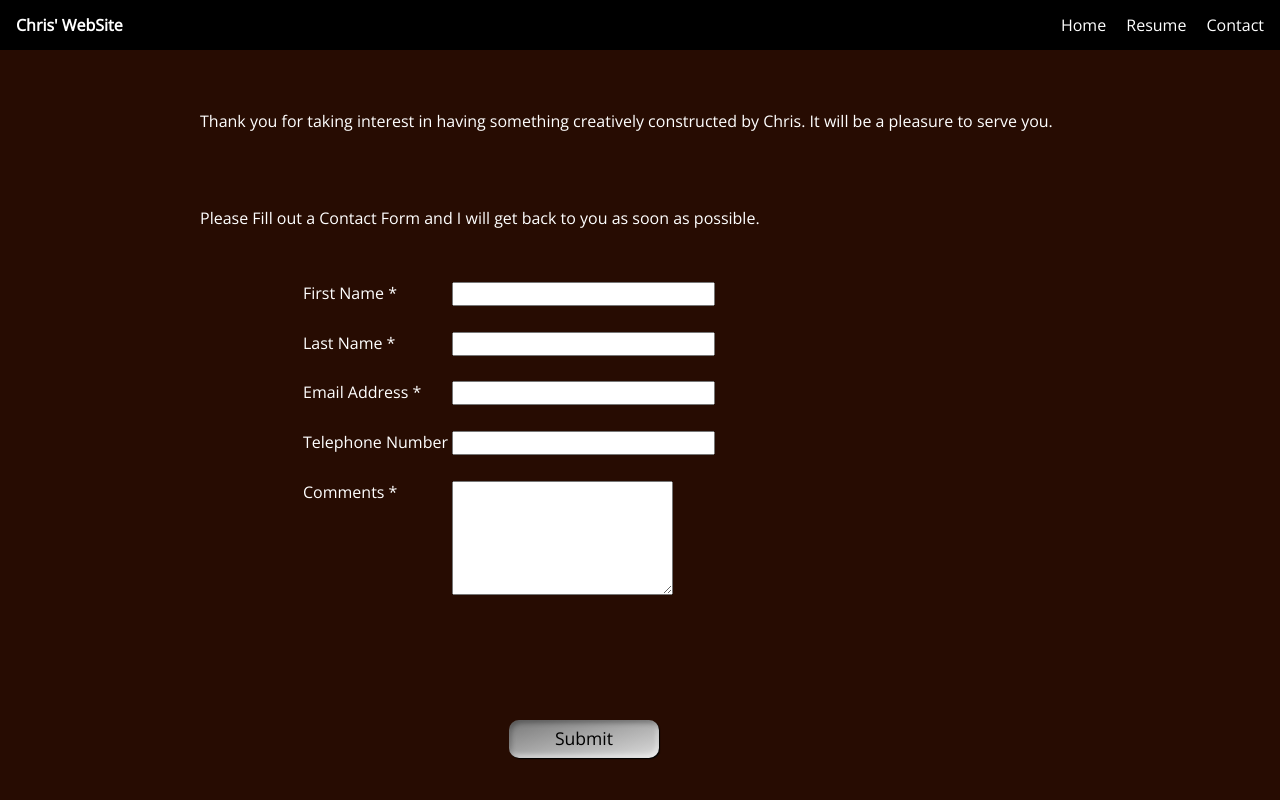
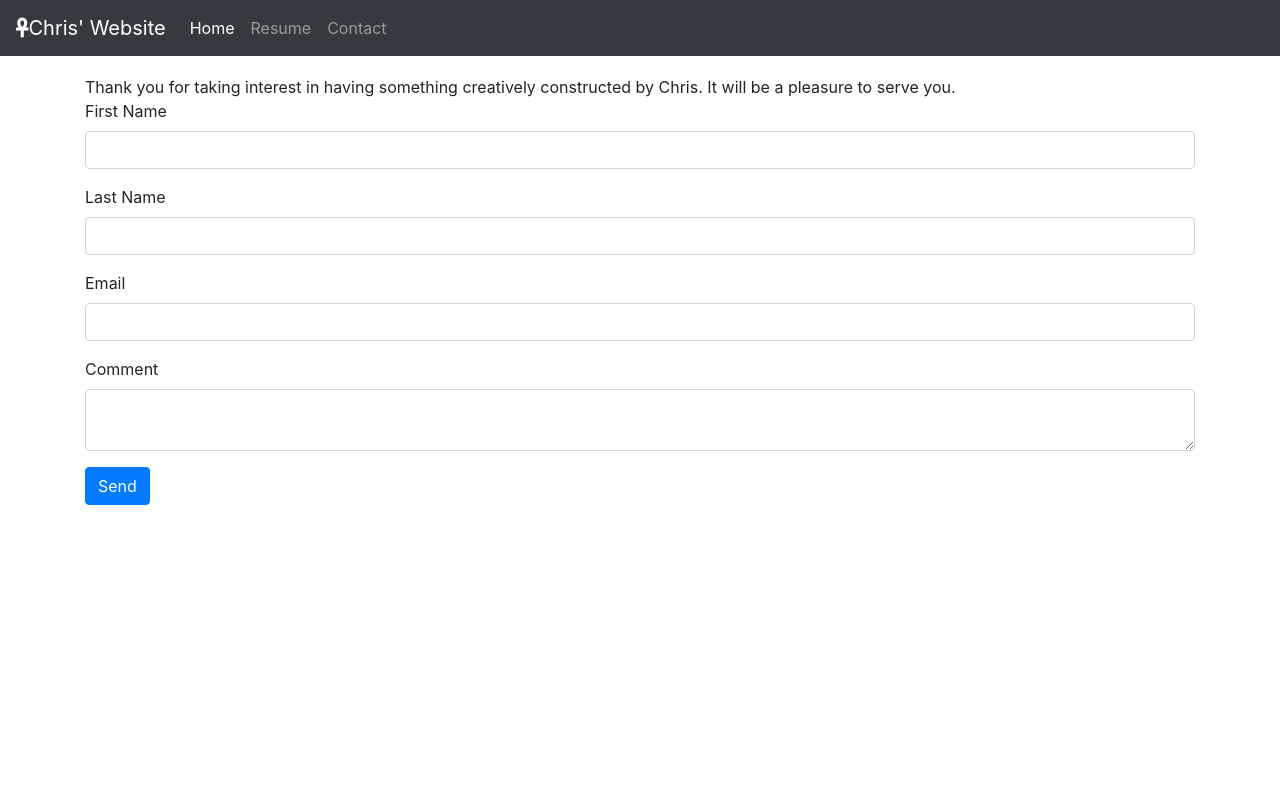
Before and after one commit to CG420/example.com, a PHP site: page /contact.php in a window 1280 px wide. Run offline with PHP 8.4, Linux system fonts and the light colour scheme; some libraries are stand-ins or nearby versions.

Commit message:
added font awesome

```diff
--- a/core/layout.php
+++ b/core/layout.php
@@ -4,34 +4,62 @@
 <head>
     <title><?php echo $meta ['title']; ?></title>
 
-<?php if(empty($meta['description'])): ?>
+    <?php if(empty($meta['description'])): ?>
     <meta name="description" content="<?php echo meta['description']; ?>">
-<?php endif; ?>
+    <?php endif; ?>
 
-<?php if(empty($meta['description'])): ?>
+    <?php if(empty($meta['description'])): ?>
     <meta name="keywords" content="<?php echo meta['keywords']; ?>">
-<?php endif; ?>
+    <?php endif; ?>
 
-    <link rel="stylesheet" type="text/css" href="./dist/css/contact.css">
+    <link rel="stylesheet" href="https://stackpath.bootstrapcdn.com/bootstrap/4.3.1/css/bootstrap.min.css"
+        integrity="sha384-ggOyR0iXCbMQv3Xipma34MD+dH/1fQ784/j6cY/iJTQUOhcWr7x9JvoRxT2MZw1T" crossorigin="anonymous">
+    <link rel="stylesheet" href="https://use.fontawesome.com/releases/v5.8.1/css/all.css"
+        integrity="sha384-50oBUHEmvpQ+1lW4y57PTFmhCaXp0ML5d60M1M7uH2+nqUivzIebhndOJK28anvf" crossorigin="anonymous">
     <meta charset="UTF-8">
     <meta name="viewport" content="width=device-width, initial-scale=1.0">
+    <style>
+        body {
+            padding-top: 75px;
+        }
+    </style>
 </head>
-<header>
-    <span class="logo">Chris' WebSite</span>
-    <a id="toggleMenu">Menu<a></a>
-        <nav>
-            <ul>
-                <li><a href="index.php">Home</a></li>
-                <li><a href="resume.php">Resume</a></li>
-                <li><a href="contact.php">Contact</a></li>
-            </ul>
-        </nav>
-</header>
+
+<!-- Fixed navbar -->
+<nav class="navbar navbar-expand-md navbar-dark fixed-top bg-dark">
+    <a class="navbar-brand" href="#"><i class="fas fa-ankh"></i>Chris' Website</a>
+    <button class="navbar-toggler" type="button" data-toggle="collapse" data-target="#navbarCollapse"
+        aria-controls="navbarCollapse" aria-expanded="false" aria-label="Toggle navigation">
+        <span class="navbar-toggler-icon"></span>
+    </button>
+    <div class="collapse navbar-collapse" id="navbarCollapse">
+        <ul class="navbar-nav mr-auto">
+            <li class="nav-item active">
+                <a class="nav-link" href="index.php">Home</a>
+            </li>
+            <li class="nav-item">
+                <a class="nav-link" href="resume.php">Resume</a>
+            </li>
+            <li class="nav-item">
+                <a class="nav-link" href="contact.php">Contact</a>
+            </li>
+    </div>
+</nav>
 
 <body>
-    <div id="cv" class="instaFade">
+    <main class="container">
         <?php echo$content; ?>
-    </div>
+    </main>
+
+    <script src="https://code.jquery.com/jquery-3.3.1.slim.min.js"
+        integrity="sha384-q8i/X+965DzO0rT7abK41JStQIAqVgRVzpbzo5smXKp4YfRvH+8abtTE1Pi6jizo" crossorigin="anonymous">
+    </script>
+    <script src="https://cdnjs.cloudflare.com/ajax/libs/popper.js/1.14.7/umd/popper.min.js"
+        integrity="sha384-UO2eT0CpHqdSJQ6hJty5KVphtPhzWj9WO1clHTMGa3JDZwrnQq4sF86dIHNDz0W1" crossorigin="anonymous">
+    </script>
+    <script src="https://stackpath.bootstrapcdn.com/bootstrap/4.3.1/js/bootstrap.min.js"
+        integrity="sha384-JjSmVgyd0p3pXB1rRibZUAYoIIy6OrQ6VrjIEaFf/nJGzIxFDsf4x0xIM+B07jRM" crossorigin="anonymous">
+    </script>
 </body>
 
 </html>
--- a/public/contact.php
+++ b/public/contact.php
@@ -40,10 +40,10 @@ if(!empty($input)){
   $valid->check($input);
 
   if(empty($valid->errors)){
-      $message = "<div class=\"message-success\">Your form has been submitted!</div>";
+      $message = "<div class=\"alert alert-success\">Your form has been submitted!</div>";
       //header('Location: thanks.php');
   }else{
-      $message = "<div class=\"message-error\">Your form has errors!</div>";
+      $message = "<div class=\"alert alert-danger\">Your form has errors!</div>";
   }
 }
 
@@ -60,71 +60,39 @@ $content=<<<EOT
 
     {$message}
 
-    <form action="contact.php" method="POST">
+<form action="contact.php" method="POST">
 
-    <table id="table1" height="500px width="900px">
-      <thead>
-        <div id="tablehead">Please Fill out a Contact Form and I will get back to you as soon as possible.</div>
-      </thead>
-      <tbody class="quickFade">
-        <tr class="quickFade delayOne">
-          <td valign="top">
-            <label for="first_name">First Name *</label>
-          </td>
-          <td valign="top">
-            <input id="firstName" type="text" name="firstName" maxlength="50" size="30">
-            <div class="text-error">{$valid->error('firstName')}</div>
-          </td>
-        </tr>
+  <input type="hidden" name="subject" value="New submission!">
 
-        <tr class="quickFade delayTwo">
-          <td valign="top"">
-            <label for="last_name">Last Name *</label>
-          </td>
-          <td valign="top">
-            <input id="lastName" type="text" name="lastName" maxlength="50" size="30">
-            <div class="text-error">{$valid->error('lastName')}</div>
-          </td>
-        </tr>
+  <div class="form-group">
+    <label for="firstName">First Name</label>
+    <input class="form-control" id="firstName" type="text" name="name" value="{$valid->userInput('name')}">
+    <div class="text-danger">{$valid->error('name')}</div>
+  </div>
 
-        <tr class="quickFade delayThree">
-          <td valign="top">
-            <label for="email">Email Address *</label>
-          </td>
-          <td valign="top">
-            <input id="email" type="text" name="email" maxlength="80" size="30">
-            <div class="text-error">{$valid->error('email')}</div>
-          </td>
-        </tr>
+  <div class="form-group">
+    <label for="lastName">Last Name</label>
+    <input class="form-control" id="lastName" type="text" name="name" value="{$valid->userInput('name')}">
+    <div class="text-danger">{$valid->error('name')}</div>
+  </div>
 
-        <tr class="quickFade delayFour">
-          <td valign="top">
-            <label for="telephone">Telephone Number</label>
-          </td>
-          <td valign="top">
-            <input type="text" name="telephone" maxlength="30" size="30">
-          </td>
-        </tr>
+  <div class="form-group">
+    <label for="email">Email</label>
+    <input class="form-control" id="email" type="text" name="email" value="{$valid->userInput('email')}">
+    <div class="text-danger">{$valid->error('email')}</div>
+  </div>
 
-        <tr class="quickFade delayFive">
-          <td valign="top">
-            <label for="comment">Comments *</label>
-          </td>
-          <td valign="top">
-            <textarea id="comment" name="comment" maxlength="1000" cols="25" rows="6"></textarea>
-            <div class="text-error">{$valid->error('message')}</div>
-          </td>
-        </tr>
+  <div class="form-group">
+    <label for="comment">Comment</label>
+    <textarea class="form-control" id="message" name="message">{$valid->userInput('message')}</textarea>
+    <div class="text-danger">{$valid->error('message')}</div>
+  </div>
 
-        <tr class="quickFade delaySix">
-          <td colspan="2" style="text-align:center">
-            <button>Submit</button>
-          </td>
-        </tr>
-      </tbody>
-    </table>
-  </form>
+  <div class="form-group">
+    <input class="btn btn-primary" type="submit" value="Send">
+  </div>
 
+</form>
   <div>
     <input type="hidden" name="subject" value="New submission!">
   </div>
```
Also changed, not shown: core/processContactForm.php (+37 -70 lines), core/resumeLayout.php (+37 -0 lines).
